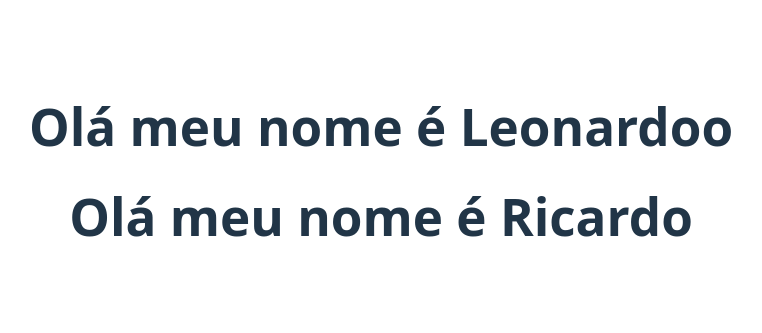
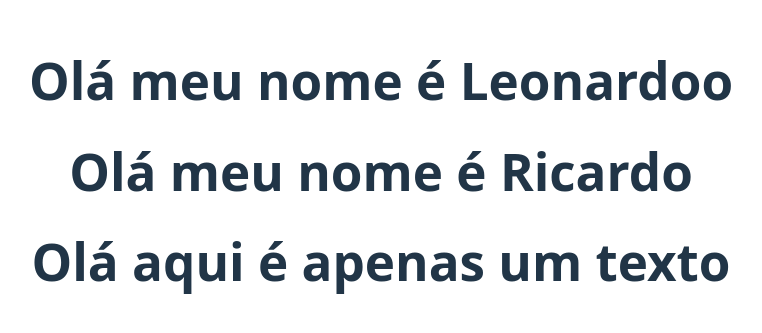
Before and after one commit to rodrigoncruz/react-aula-github, a React (Vite) app in the folder react-github/: page / in a window 1280 px wide. Shown: the part 229-562 px from the top of the page, without its empty margins (259-1021 px from the left). Built offline with nearby package versions, Linux system fonts and the light colour scheme.

Commit message:
componente texto

```diff
--- a/react-github/src/App.jsx
+++ b/react-github/src/App.jsx
@@ -1,6 +1,7 @@
 import './App.css'
 
 import Teste from './Teste'
+import Texto from './Texto'
 
 function App() {
   return (
@@ -8,6 +9,7 @@ function App() {
       <div>
         <Teste nome="Leonardoo"/>
         <Teste nome="Ricardo"/>
+        <Texto />
       </div>
     </>
   )
--- /dev/null
+++ b/react-github/src/Texto.jsx
@@ -0,0 +1,11 @@
+function Texto() {
+    return (
+        <>
+            <div>
+                <h1>Olá aqui é apenas um texto</h1>
+            </div>
+        </>
+    )
+}
+
+export default Texto
```
